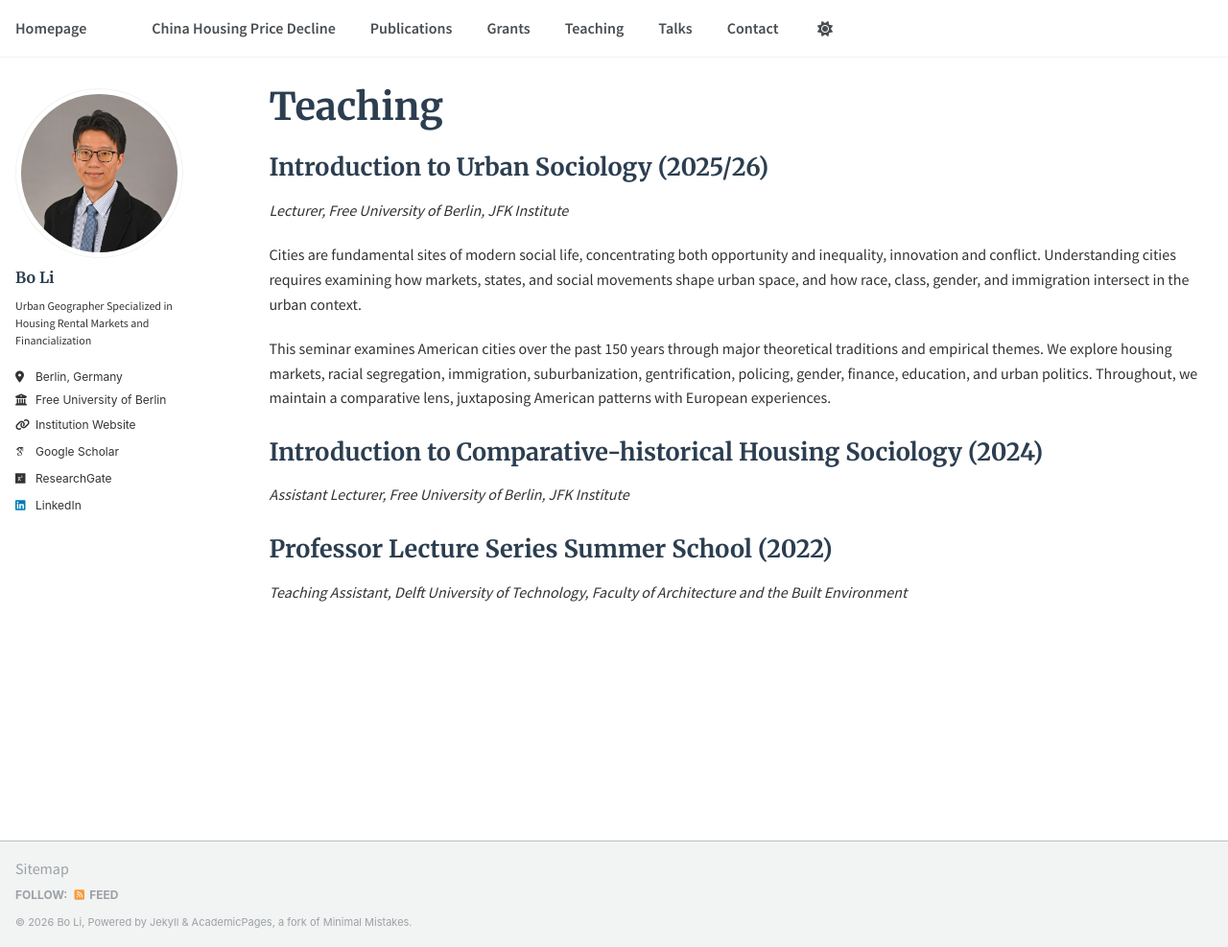
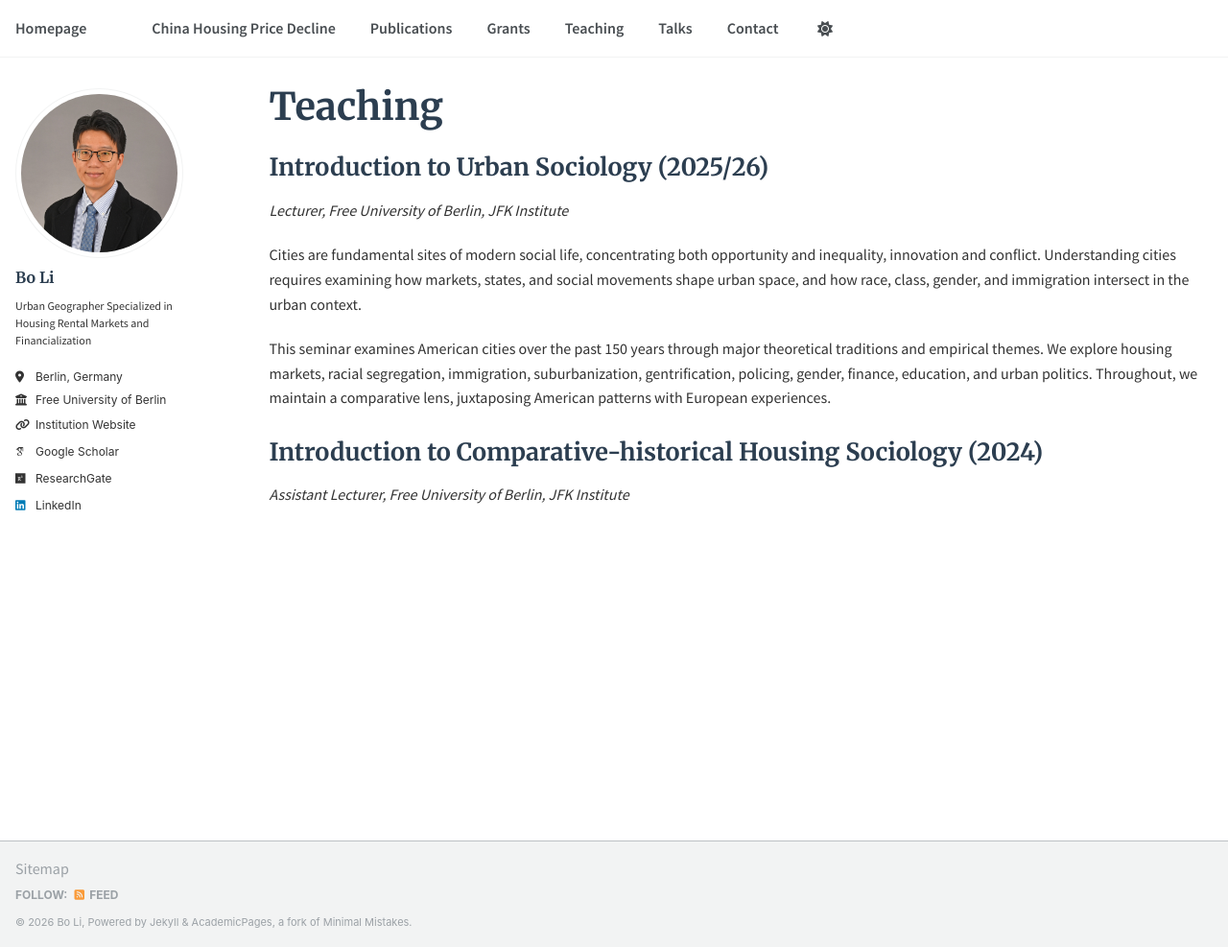
Before and after one commit to housingforall/housingforall.github.io, a Jekyll site: the page built from _pages/teaching.md, in a window 1280 px wide and 987 px high. Shown: the whole window at 96% size. Built offline with Jekyll 4.4.1, drawn with Linux system fonts in a browser that asks for light colours; some web fonts are replaced.

Commit message:
Update teaching.md

```diff
--- a/_pages/teaching.md
+++ b/_pages/teaching.md
@@ -16,6 +16,3 @@ This seminar examines American cities over the past 150 years through major theo
 
 ### Introduction to Comparative-historical Housing Sociology (2024)
 *Assistant  Lecturer, Free University of Berlin, JFK Institute*
-
-### Professor Lecture Series Summer School (2022)
-*Teaching Assistant, Delft University of Technology, Faculty of Architecture and the Built Environment*
```
